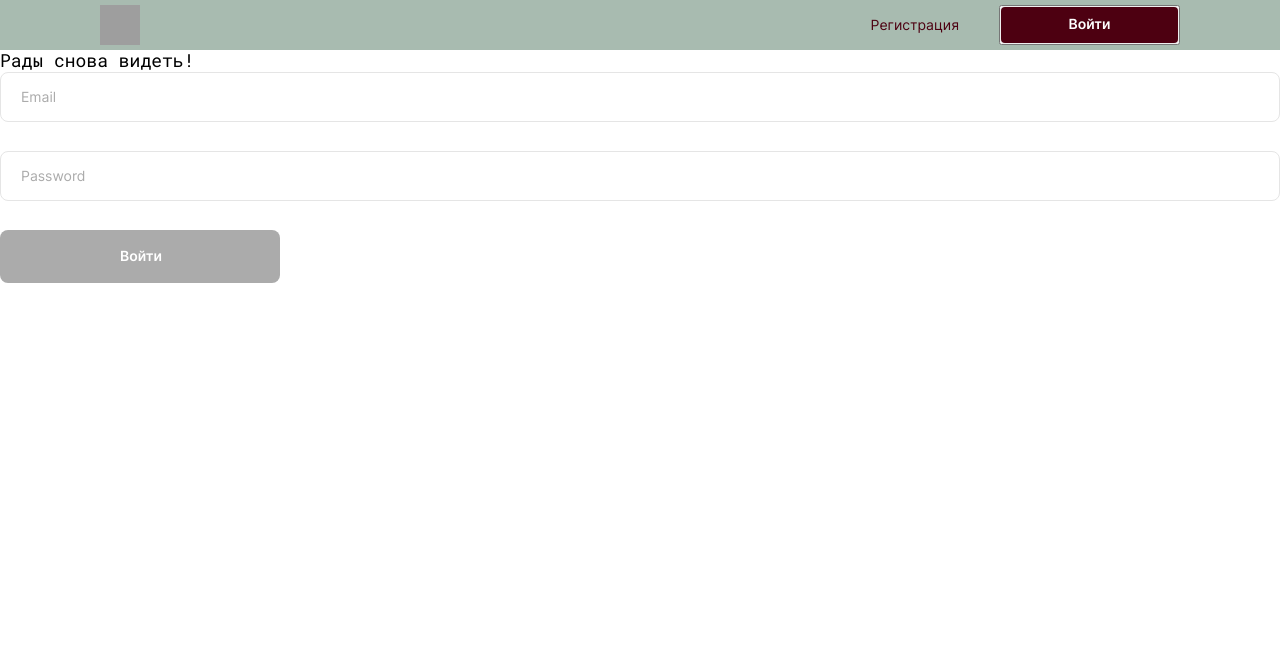
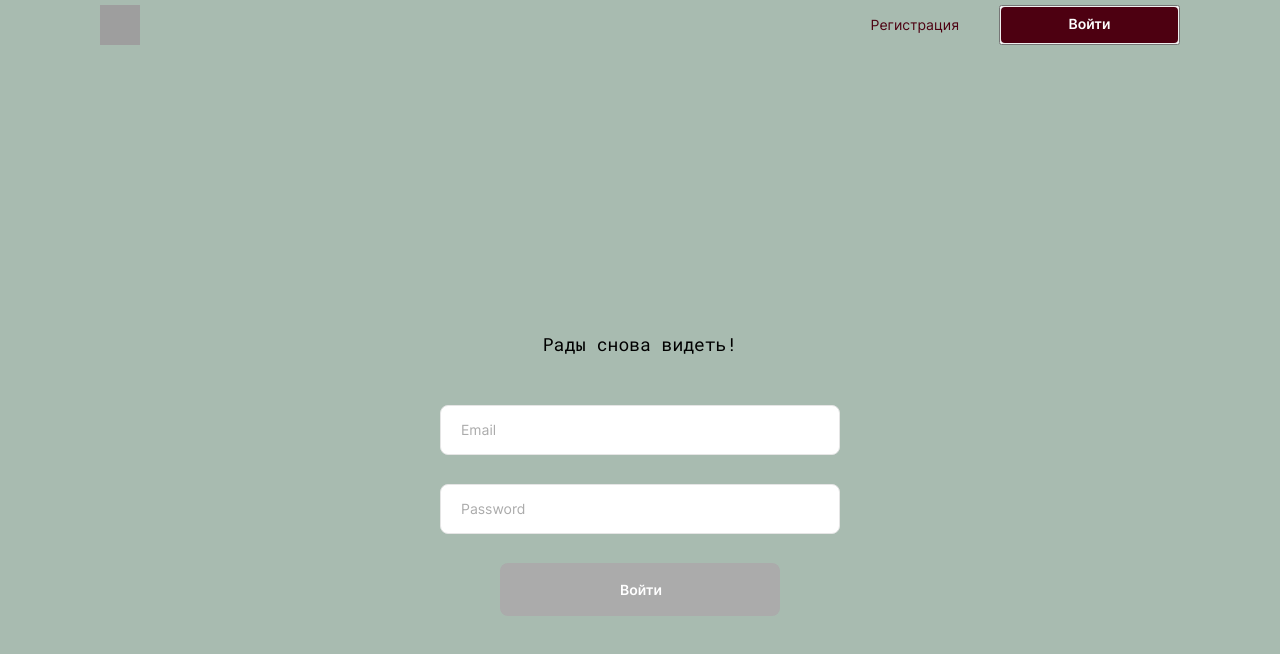
Before and after one commit to SvetlanaPivovarova/kids-web, a Vue app: page /login in a window 1280 px wide. Shown: the top 654 px of the page. Built offline with nearby package versions, Linux system fonts and the light colour scheme; grey boxes are pictures that could not be loaded.

Commit message:
feat: register and login styles

```diff
--- a/src/components/Header.vue
+++ b/src/components/Header.vue
@@ -4,9 +4,9 @@
       <RouterLink to="/"></RouterLink>
     </div>
     <div class="b-header__links-container">
-      <a>
+
         <RouterLink class="b-header__link" to="/register">Регистрация</RouterLink>
-      </a>
+
       <button>
         <RouterLink class="button button_type_xs" to="/login">Войти</RouterLink>
       </button>
--- a/src/components/Login.vue
+++ b/src/components/Login.vue
@@ -1,7 +1,7 @@
 <template>
-  <div class="login-form-mobile">
-    <h4 class="login-form-mobile__heading">Рады снова видеть!</h4>
-    <div class="login-form-mobile__wrapper">
+  <div class="form">
+    <h4 class="form__heading">Рады снова видеть!</h4>
+    <div class="form__wrapper">
       <div class="form-control">
         <input
             :class="emailInputClass"
--- a/src/components/Register.vue
+++ b/src/components/Register.vue
@@ -1,7 +1,7 @@
 <template>
-  <div class="login-form-mobile">
-    <h4 class="login-form-mobile__heading">Добро пожаловать!</h4>
-    <div class="login-form-mobile__wrapper">
+  <div class="form">
+    <h4 class="form__heading">Добро пожаловать!</h4>
+    <div class="form__wrapper">
       <div class="form-control">
         <input
             :class="emailInputClass"
@@ -33,7 +33,7 @@
         <span class="input-text__error-message">{{ errorName }}</span>
       </div>
       <button
-          class="button button__primary button_type_medium"
+          class="button button_type_medium"
           @click="handleRegister"
           :disabled="!isEmailValid"
       >
--- a/src/main.scss
+++ b/src/main.scss
@@ -11,3 +11,4 @@
 @import "sass/layout/common";
 @import "sass/layout/header";
 @import "sass/layout/b-about";
+@import "sass/layout/forms";
--- a/src/sass/layout/_form.scss
+++ /dev/null
@@ -1,2 +0,0 @@
-
-.form-control
--- /dev/null
+++ b/src/sass/layout/_forms.scss
@@ -0,0 +1,22 @@
+@import "../abstracts/variables";
+
+.form {
+  background-color: $green-background;
+  width: 100%;
+  height: calc(100vh - 50px);
+  display: flex;
+  flex-direction: column;
+  align-items: center;
+  justify-content: center;
+
+  &__heading {
+    margin: 100px 0 50px;
+  }
+
+  &__wrapper {
+    width: 400px;
+    display: flex;
+    flex-direction: column;
+    align-items: center;
+  }
+}
```
